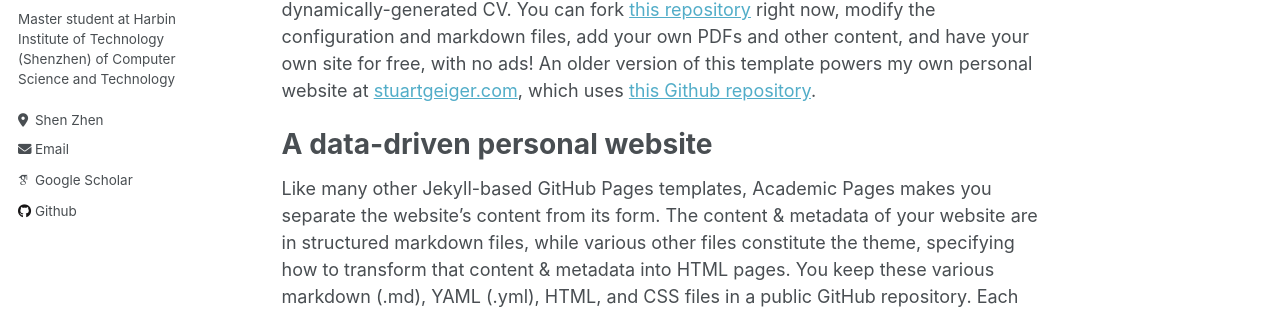
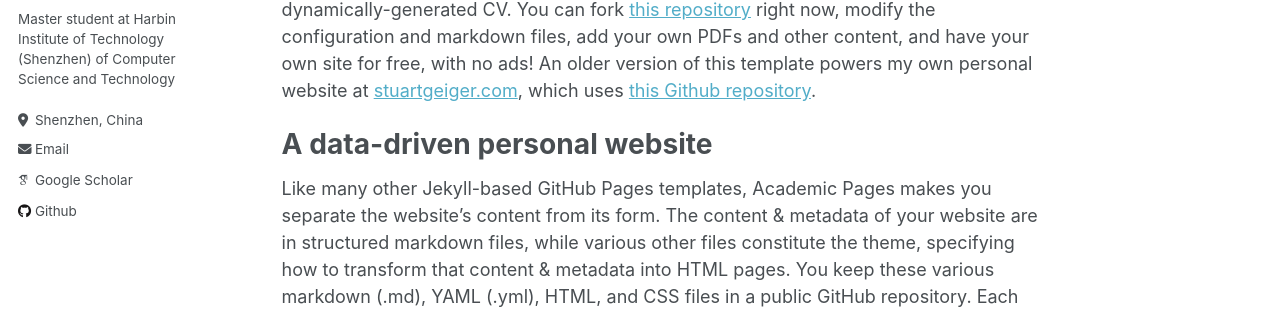
Before and after one commit to ZeyuLiu0706/zeyuliu0706.github.io, a Jekyll site: the page built from _pages/about.md, in a window 1280 px wide. Shown: the part 314-623 px from the top of the page. Built offline with Jekyll 4.4.1, drawn with Linux system fonts in a browser that asks for light colours; some web fonts are replaced.

Commit message:
Update _config.yml

```diff
--- a/_config.yml
+++ b/_config.yml
@@ -24,7 +24,7 @@ author:
   name             : "Zeyu Liu"
   avatar           : "latonmi.jpg"
   bio              : "Master student at Harbin Institute of Technology (Shenzhen) of Computer Science and Technology"
-  location         : "Shen Zhen"
+  location         : "Shenzhen, China"
   # employer         : "Harbin Institute of Technology (Shenzhen)"
   uri              : # URL
   email            : liuzeyu@stu.hit.edu.cn
```
